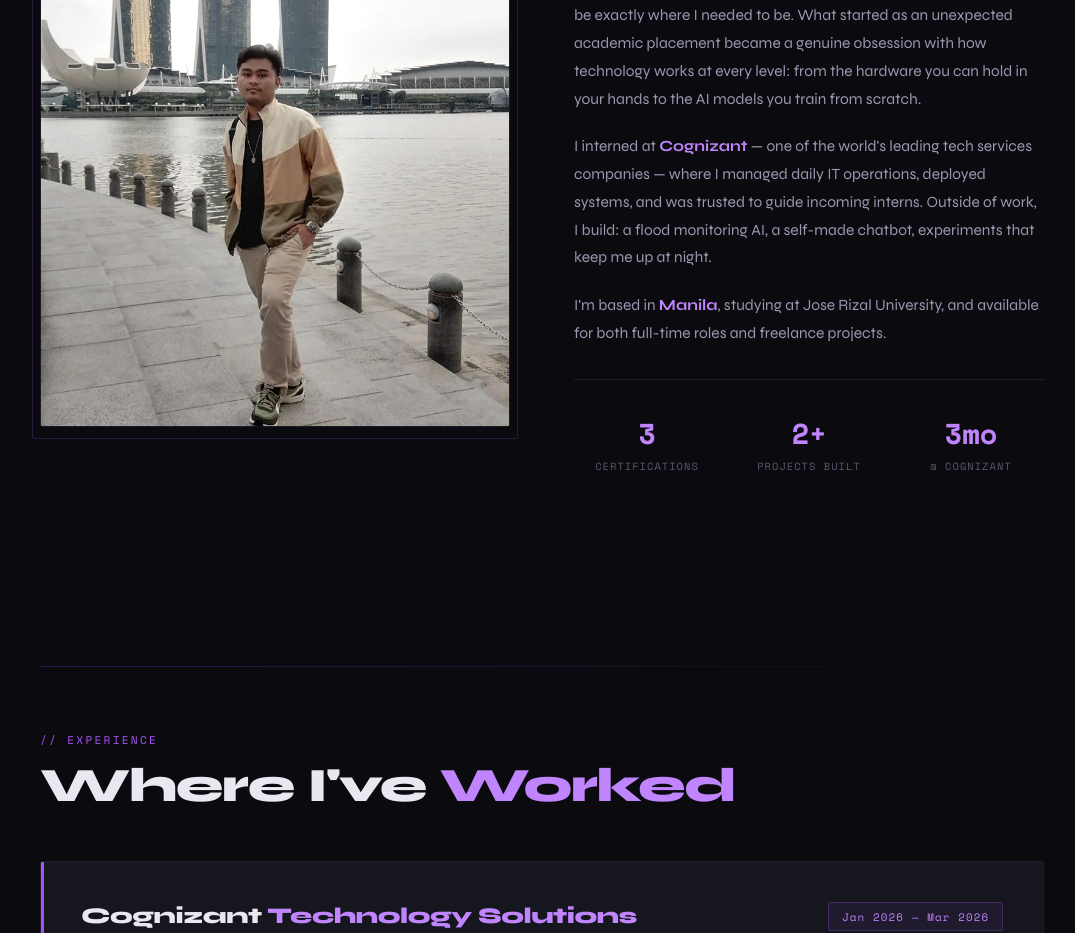
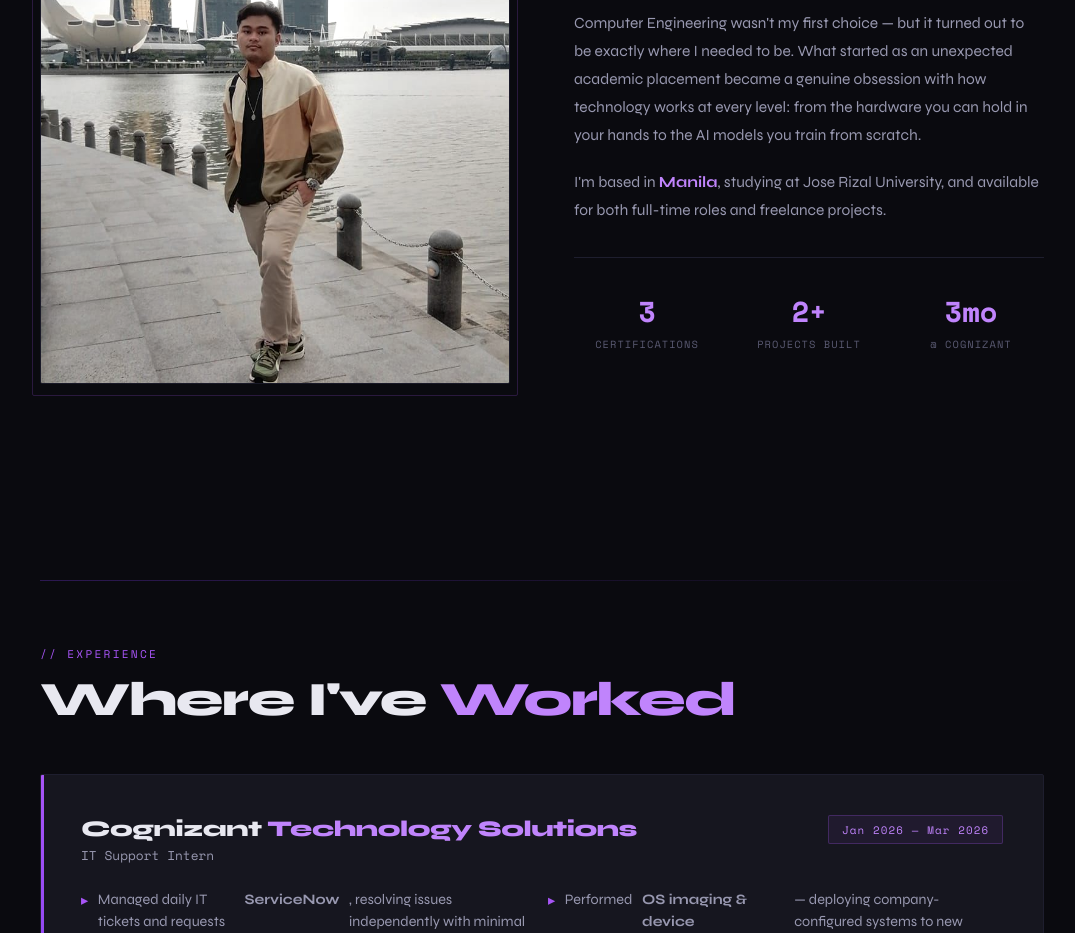
Before and after one commit to Jner2/e-portfolio, a plain HTML site: page index.html in a window 1280 px wide. Shown: the part 1100-2033 px from the top of the page, without its empty margins (98-1173 px from the left). Drawn offline with nearby package versions, Linux system fonts and the light colour scheme.

Commit message:
Update index.html to simplify about section
Removed internship details and personal projects from the about section.

```diff
--- a/index.html
+++ b/index.html
@@ -1117,10 +1117,6 @@
       <p>
         Computer Engineering wasn't my first choice — but it turned out to be exactly where I needed to be.
         What started as an unexpected academic placement became a genuine obsession with how technology works at every level: from the hardware you can hold in your hands to the AI models you train from scratch.
-      </p>
-      <p>
-        I interned at <strong style="color:var(--purple3)">Cognizant</strong> — one of the world's leading tech services companies — where I managed daily IT operations, deployed systems, and was trusted to guide incoming interns.
-        Outside of work, I build: a flood monitoring AI, a self-made chatbot, experiments that keep me up at night.
       </p>
       <p>
         I'm based in <strong style="color:var(--purple3)">Manila</strong>, studying at Jose Rizal University, and available for both full-time roles and freelance projects.
```
